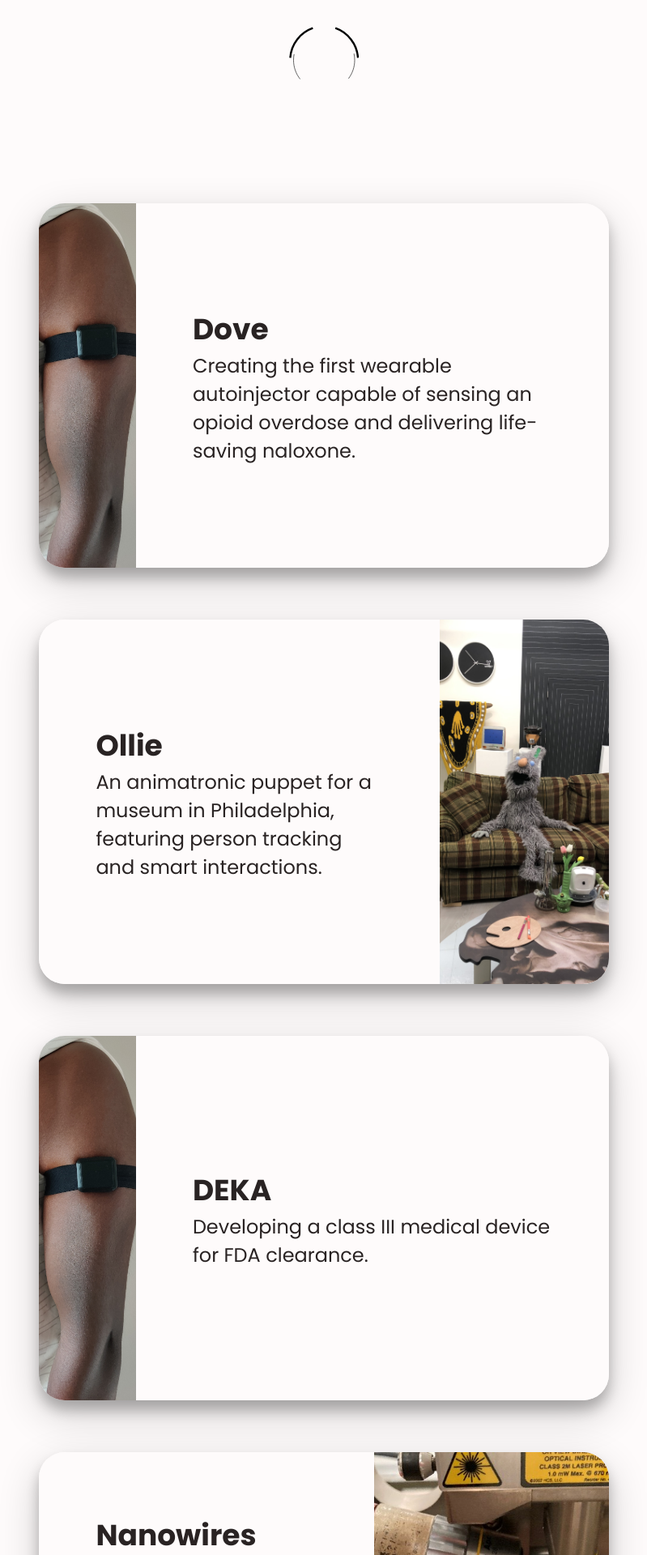
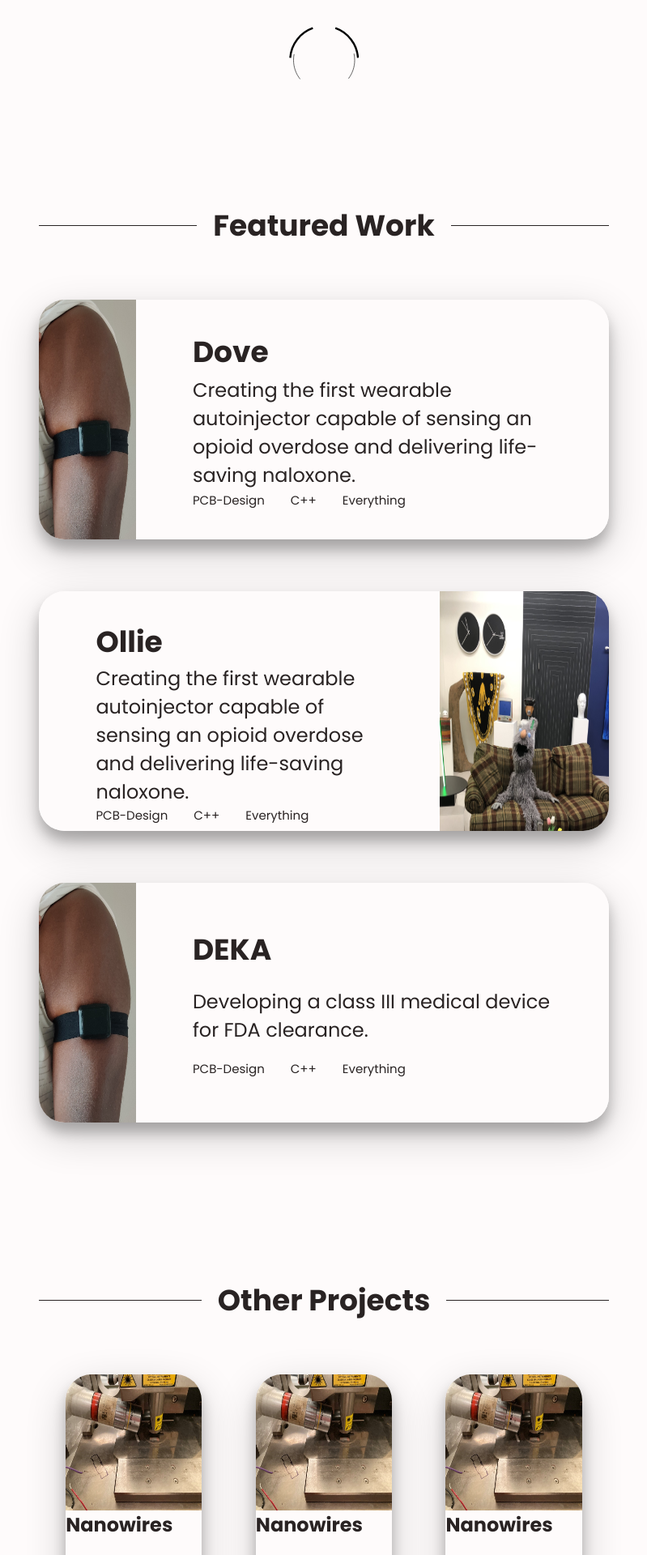
Before and after one commit to elidonner/PersonalWebsite, a Flask app: page / in a window 1280 px wide. Shown: the part 645-2565 px from the top of the page at 81% size, without its empty margins (240-1039 px from the left). Run offline with Flask 2, Linux system fonts and the light colour scheme; some libraries are stand-ins or nearby versions.

Commit message:
added venv and flask macros for cleaner code

```diff
--- a/static/css/styles.css
+++ b/static/css/styles.css
@@ -14,7 +14,7 @@
   --project-height: 450px;
   --background-color: hsl(0, 60%, 99%);
   --gray: #4a4e4d;
-    --dark-gray:  #616161;
+  --dark-gray: #616161;
   --dark_blue: #0e9aa7;
   --blue: #239fd4;
   --yellow: #f6cd61;
@@ -22,8 +22,8 @@
   --green: rgb(65, 184, 131);
   --header-height: 90px;
   --light-purple: #8788bcb0;
-    --purple: #8788BC;
-    --dark-purple: #696AAB;
+  --purple: #8788bc;
+  --dark-purple: #696aab;
   --screen-height: 100vh;
   --text-adjust: 0;
 
@@ -34,18 +34,24 @@
 html,
 body,
 section,
-  div{
+header,
+div {
   scroll-behavior: smooth;
   display: flex;
   font-family: "Poppins", sans-serif;
   margin: 0;
-    background-color:var(--background-color);
+  background-color: var(--background-color);
+  scroll-margin-top: var(--header-height);
 }
 
-  section
-  {
-    width:60%;
+section,
+header {
+  width: 60%;
   max-width: 60%;
+}
+
+section {
+  padding: 64px 0px;
 }
 
 p {
@@ -92,7 +98,7 @@
 h5,
 h6 {
   display: box;
-    margin:0;
+  margin: 0;
 }
 h1,
 h2,
@@ -106,6 +112,11 @@
   color: var(--default);
 }
 
+img {
+  height: 100%;
+  width: 100%;
+}
+
 /*set up rows and columns for flexing*/
 .row {
   flex-direction: row;
@@ -116,21 +127,20 @@
 }
 
 .wrapper,
-  .wrapper-center
-  .wrapper-middle{
-    width:100%;
+.wrapper-center .wrapper-middle {
+  width: 100%;
 }
 
 .wrapper-center,
-  .wrapper-middle{
+.wrapper-middle {
   justify-content: center;
 }
 
-  .wrapper-center{
+.wrapper-center {
   align-items: center;
 }
 
-  .container{
+.container {
   width: 100%;
   padding: 32px;
   margin: 0 auto;
@@ -149,7 +159,7 @@
   left: 0;
   right: 0;
   bottom: 0;
-    background-color: rgba(0,0,0,0.5);
+  background-color: rgba(0, 0, 0, 0.5);
   z-index: 2;
   cursor: pointer;
 }
@@ -178,8 +188,8 @@
   z-index: 1;
   top: 0;
   left: 0;
-    background-color: rgb(0,0,0);
-    background-color: rgba(0,0,0, 0.9);
+  background-color: rgb(0, 0, 0);
+  background-color: rgba(0, 0, 0, 0.9);
   overflow-y: hidden;
   transition: 0.5s;
 }
@@ -211,7 +221,8 @@
   transition: 0.3s;
 }
 
-  .overlaytop a:hover, .overlay a:focus {
+.overlaytop a:hover,
+.overlay a:focus {
   color: #f1f1f1;
 }
 
@@ -233,25 +244,46 @@
 .navbar {
   display: flex;
   justify-content: space-between;
-    width:100%;
-    height:100%;
+  width: 100%;
+  height: 100%;
   font-weight: 600;
   background-color: var(--background-color);
-    border-bottom:1px solid var(--default);
+  border-bottom: 1px solid var(--default);
   padding: 0px 100px 0px;
 }
 
 .menu-left,
-  .menu-right{
+.menu-right {
   width: auto;
-    height:100%;
+  height: 100%;
   justify-content: center;
   align-items: center;
 }
 
-  .menu-btn{
-    width:100%;
+.menu-btn {
+  width: 100%;
   padding: 0px 50px 0px;
+}
+
+.section-title {
+  display: flex;
+  width: 100%;
+  align-items: center;
+  justify-content: center;
+  text-align: center;
+  padding: 32px;
+}
+
+.section-title::before,
+.section-title::after {
+  content: "";
+  border-top: 1px solid;
+  margin: 0 20px 0 0;
+  flex: 1 0 20px;
+}
+
+.section-title::after {
+  margin: 0 0 0 20px;
 }
 
 .home,
@@ -269,42 +301,42 @@
 .about-info {
   justify-self: center;
   justify-content: space-evenly;
-    height:80%;
-    width:100%;
+  height: 80%;
+  width: 100%;
 }
 
 .home-text,
 .about-text {
   justify-content: center;
-    width:50%;
+  width: 50%;
 }
 
 .home-img-wrapper,
 .about-img-wrapper {
-    align-items:center;
+  align-items: center;
   justify-content: center;
-    width:30%;
+  width: 30%;
 }
 
 .home-img,
 .about-img {
-    align-items:center;
+  align-items: center;
   justify-content: center;
   box-shadow: 0 12px 16px 0 rgba(0, 0, 0, 0.24),
     0 17px 50px 0 rgba(0, 0, 0, 0.19);
   overflow: hidden;
-    z-index:1;
-    width:100%;
-    max-width:300px;
+  z-index: 1;
+  width: 100%;
+  max-width: 300px;
 }
 
 .home-img {
-    width:100%;
-    max-width:300px;
+  width: 100%;
+  max-width: 300px;
 }
 
-  .about-img{
-    height:70%;
+.about-img {
+  height: 70%;
 }
 
 .down-arrow {
@@ -324,8 +356,8 @@
 .contact-button,
 .button-underline-animation,
 .purple-button-underline-animation {
-    height:100%;
-    width:auto;
+  height: 100%;
+  width: auto;
   text-decoration: none;
   display: inline-block;
   position: relative;
@@ -336,8 +368,8 @@
 
 .button-underline-animation:before,
 .purple-button-underline-animation:before {
-   content: '';
-   position:absolute;
+  content: "";
+  position: absolute;
   width: 100%;
   transform: scaleX(0);
   height: 2px;
@@ -358,8 +390,8 @@
   background-color: var(--purple);
 }
 
-  .contact-button{
-    border-style:solid;
+.contact-button {
+  border-style: solid;
   border-radius: 20px;
   border-color: var(--background-color);
 }
@@ -373,7 +405,7 @@
 }
 
 .about-timeline {
-    display:flex;
+  display: flex;
 }
 .about-tabs .tab-item {
   padding: 2px 0;
@@ -480,35 +512,73 @@
   justify-content: center;
 }
 
-  .project-container{
+.project-container,
+.other-project-container-row {
   width: 100%;
-    max-height: 70vh;
+  height: 45vh;
+  max-height: 45vh;
   padding: 32px;
   margin: 0 auto;
-    justify-content: space-around;
+  justify-content: center;
 }
 
-  .project{
+.other-project-container-row {
+  height: 50vh;
+  max-height: 50vh;
+}
+
+.other-project-container {
+  width: 33%;
+  padding: 0 32px 0;
+  margin: 0 auto;
+  justify-content: center;
+}
+
+.project {
   box-shadow: 0 12px 16px 0 rgba(0, 0, 0, 0.24),
     0 17px 50px 0 rgba(0, 0, 0, 0.19);
   background-color: transparent;
-    width:100%;
-    height:auto;
+  width: 100%;
+  height: 100%;
   overflow: hidden;
-    z-index:1;
+  z-index: 1;
 }
 
-  .project-img {
+.project-img,
+.other-project-img {
   height: var(--project-height);
   overflow: hidden;
   justify-content: center;
-    z-index:1;
+  z-index: 1;
 }
 
-  .project-text{
-    width:100%;
-    padding: 10%;
+.other-project-img {
+  height: 50%;
+  width: 100%;
+  overflow: hidden;
   justify-content: center;
+  z-index: 1;
+}
+
+.other-project-txt {
+  height: 50%;
+  width: auto;
+  padding: 5% 10% 5%;
+  justify-content: space-evenly;
+}
+
+.project-text {
+  width: 100%;
+  padding: 5% 10% 5%;
+  justify-content: space-evenly;
+}
+
+.skills {
+  flex-direction: row;
+}
+
+.skill {
+  padding-right: 32px;
 }
 
 .img-center {
@@ -519,17 +589,15 @@
 }
 
 .zoomin img {
-    height: inherit;
-    width: inherit;
   -webkit-transition: all 1s ease;
   -moz-transition: all 1s ease;
   -ms-transition: all 1s ease;
   transition: all 1s ease;
 }
+
 .zoomin:hover img {
   transform: scale(1.2);
 }
-
 
 /*Contact form*/
 /* Contact Section */
@@ -600,48 +668,40 @@
   background-color: var(--background-color);
 }
 
-
-
 /* RESPONSIVE LAYTOUT */
 @media (max-width: 1200px) {
-  section{
-    width:90%;
-    max-width:90%;
+  section {
+    width: 90%;
+    max-width: 90%;
   }
 }
 
 @media (max-width: 767px) {
-  :root{
-    --text-adjust:0.5;
+  :root {
+    --text-adjust: 0.5;
   }
   .home-info {
     flex-direction: column;
     align-items: center;
   }
   .home-img-wrapper {
-    width:60%;
+    width: 60%;
   }
   .home-text {
-    align-items :center;
+    align-items: center;
     text-align: center;
     width: 100%;
     padding: 32px 0px 32px;
-    order:2
+    order: 2;
   }
   .project {
     flex-direction: column;
   }
   .project-img {
     max-height: 60%;
-  }
-  .project-text {
-    order: 2;
+    order: 0;
   }
 }
-
-
-
-
 
 /*Sizes*/
 .tiny {
@@ -818,11 +878,6 @@
   border-right: 5px solid #ccc !important;
 }
 
-
-
-
-
-
 /*colors*/
 .dark-gray,
 .hover-dark-gray:hover {
@@ -834,13 +889,13 @@
   background-color: #616161bc !important;
 }
 .border-white {
-    border-color: var(--background-color) !important;;
+  border-color: var(--background-color) !important;
 }
 .border-gray {
-    border-color: var(--gray) !important;;
+  border-color: var(--gray) !important;
 }
 .border-purple {
-    border-color: var(--purple) !important;;
+  border-color: var(--purple) !important;
 }
 .black {
   color: #fff !important;
@@ -850,11 +905,11 @@
   background-color: var(--background-color) !important;
 }
 .text-white {
-    color:var(--background-color) !important;
+  color: var(--background-color) !important;
 }
 .text-black {
-    color:var(--default) !important;
+  color: var(--default) !important;
 }
 .text-purple {
-    color:var(--purple) !important;
+  color: var(--purple) !important;
 }
--- a/templates/base.html
+++ b/templates/base.html
@@ -4,6 +4,7 @@
     <title>Ethan Donlon</title>
     <meta charset="UTF-8" />
     <meta name="viewport" content="width=device-width, initial-scale=1" />
+    <link rel="shortcut icon" type="static/images/icon" href="favicon.ico" />
     <link rel="stylesheet" href="/static/css/styles.css" />
     <link
       rel="stylesheet"
--- a/templates/index.html
+++ b/templates/index.html
@@ -1,93 +1,116 @@
 {% extends 'base.html' %} {% block content %}
 
 <!-- Header -->
-<section id="home" class="home column">
+<header id="home" class="home column">
   <div class="home-info row">
-
     <div class="home-text column padding-right-64 padding-left-64">
       <p class="xlarge text-black">Hi, my name is</p>
       <h1 class="xxxlarge text-black">Ethan Donlon</h1>
-      <p class="xlarge text-black">
-        I love learning new things.
-      </p>
+      <p class="xlarge text-black">I love learning new things.</p>
     </div>
 
     <a href="{{ url_for('about') }}" class="home-img-wrapper">
-      <div id = 'profile_pic' class="round-circle home-img zoomin">
+      <div id="profile_pic" class="round-circle home-img zoomin">
         <img src="/static/images/EthanPhoto.png" alt="Profile-Pic" />
-      </div>
-    </a>
-
-  </div>
-
-  <div class = "down-arrow">
-    <a href="#portfolio" id="down-arrow"> </a>
-  </div>
-
-</section>
-<!-- Header end -->
-
-<!-- Portfolio -->
-<section id="portfolio" class="column padding-64">
-  <div class="project-container">
-    <a href="dove.html" class="row project zoomin round-xxlarge">
-      <div class="project-img">
-        <img src="/static/images/Arm-Sensor.jpg" alt="arm-sensor" />
-      </div>
-      <div class="project-text column">
-        <h1>Dove</h1>
-        <p class="xlarge text-black">
-          Creating the first wearable autoinjector capable of sensing an opioid
-          overdose and delivering life-saving naloxone.
-        </p>
       </div>
     </a>
   </div>
 
+  <div class="down-arrow">
+    <a href="#portfolio" id="down-arrow"> </a>
+  </div>
+</header>
+<!-- Header end -->
+
+<!-- Portfolio -->
+
+<!-- FEATURED PROJECTS -->
+<section id="portfolio" class="column float-center">
+  <h1 class="xxx-large section-title">Featured Work</h1>
+  {% macro project(title, img, order, img_title, description, skills=[]) -%}
   <div class="project-container">
     <a href="dove.html" class="row project zoomin round-xxlarge">
+      <div class="project-img" style="order:{{ order }}">
+        <img src="{{ img }}" alt="{{ img_title }}" />
+      </div>
       <div class="project-text column">
-        <h1>Ollie</h1>
+        <h1>{{ title }}</h1>
         <p class="xlarge text-black">
-          An animatronic puppet for a museum in Philadelphia, featuring person
-          tracking and smart interactions.
+          {{ description }}
         </p>
-      </div>
-      <div class="project-img">
-        <img src="/static/images/Ollie.jpg" alt="Ollie" />
+        <div class="skills medium text-black">
+          {% for skill in skills %}
+            <p class="skill">{{ skill }}</p>
+          {% endfor %}
+        </div>
       </div>
     </a>
   </div>
 
-  <div class="project-container">
-    <a href="dove.html" class="row project zoomin round-xxlarge">
-      <div class="project-img">
-        <img src="/static/images/Arm-Sensor.jpg" alt="arm-sensor" />
+  {% endmacro %}
+
+  {{ project(
+    'Dove',
+    '/static/images/Arm-Sensor.jpg',
+    '0',
+    'Arm-Sensor',
+    'Creating the first wearable autoinjector capable of sensing an opioid overdose and delivering life-saving naloxone.',
+    ['PCB-Design','C++','Everything']
+    )
+  }}
+
+  {{ project(
+    'Ollie',
+    '/static/images/Ollie.jpg',
+    '1',
+    'ollie',
+    'Creating the first wearable autoinjector capable of sensing an opioid overdose and delivering life-saving naloxone.',
+    ['PCB-Design','C++','Everything']
+    )
+  }}
+
+  {{ project(
+    'DEKA',
+    '/static/images/Arm-Sensor.jpg',
+    '0',
+    'deka',
+    'Developing a class III medical device for FDA clearance.',
+    ['PCB-Design','C++','Everything']
+    )
+  }}
+
+</section>
+<!-- END FEATURED WORK  -->
+
+<!-- OTHER PROJECTS -->
+<section id="other-projects" class="column float-center">
+  <h1 class="xxx-large section-title">Other Projects</h1>
+
+  {% macro otherproject(name, img, img_title) %}
+  <div class="other-project-container">
+    <a href="dove.html" class="column project zoomin round-xxlarge">
+      <div class="other-project-img">
+        <img src="{{ img }}" alt="{{ img_title }}" />
       </div>
-      <div class="project-text column">
-        <h1>DEKA</h1>
-        <p class="xlarge text-black">
-          Developing a class III medical device for FDA clearance.
-        </p>
+      <div class="other-project-text column">
+        <h3>{{ name }}</h3>
       </div>
     </a>
   </div>
+  {% endmacro %}
 
-  <div class="project-container">
-    <a href="dove.html" class="row project zoomin round-xxlarge">
-      <div class="project-text column">
-        <h1>Nanowires</h1>
-        <p class="xlarge text-black">
-          Studied self-assembling nanowires by converting an atomic force
-          microscope to a Kelvin probe force microscope.
-        </p>
-      </div>
-      <div class="project-img">
-        <img src="/static/images/Microscope.jpg" alt="arm-sensor" />
-      </div>
-    </a>
+  <div class="other-project-container-row">
+    {{ otherproject('Nanowires', '/static/images/Microscope.jpg', 'microscope') }}
+    {{ otherproject('Nanowires', '/static/images/Microscope.jpg', 'microscope') }}
+    {{ otherproject('Nanowires', '/static/images/Microscope.jpg', 'microscope') }}
   </div>
+  <div class="other-project-container-row">
+    {{ otherproject('Nanowires', '/static/images/Microscope.jpg', 'microscope') }}
+    {{ otherproject('Nanowires', '/static/images/Microscope.jpg', 'microscope') }}
+    {{ otherproject('Nanowires', '/static/images/Microscope.jpg', 'microscope') }}
+  </div>
+
 </section>
-<!-- Portfolio end -->
+<!-- END OTHER PROJECTS -->
 
 {% endblock %}
```
Also changed, not shown: static/images/icon.svg (added). Lines whose indentation alone changed are shown as unchanged.
